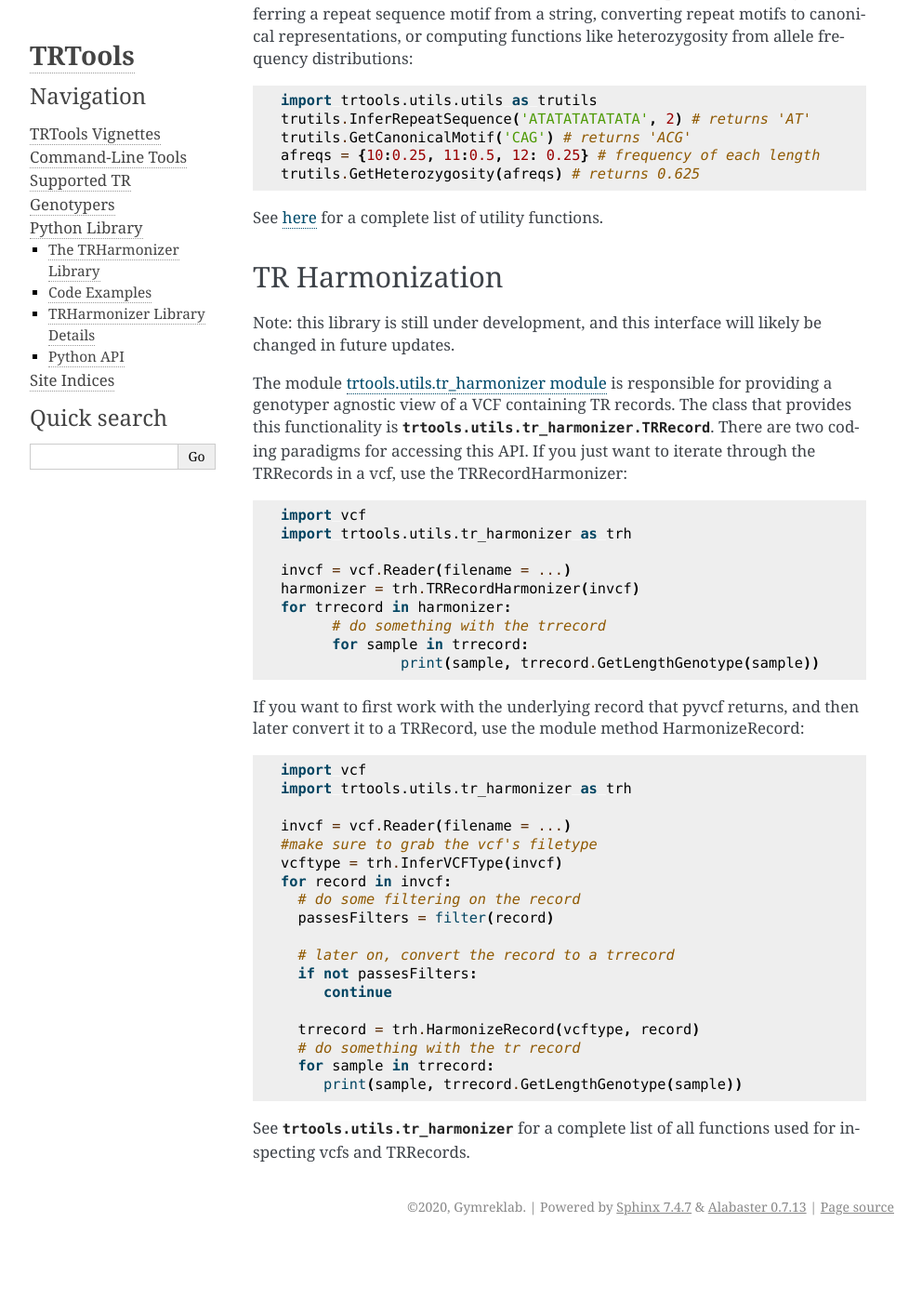
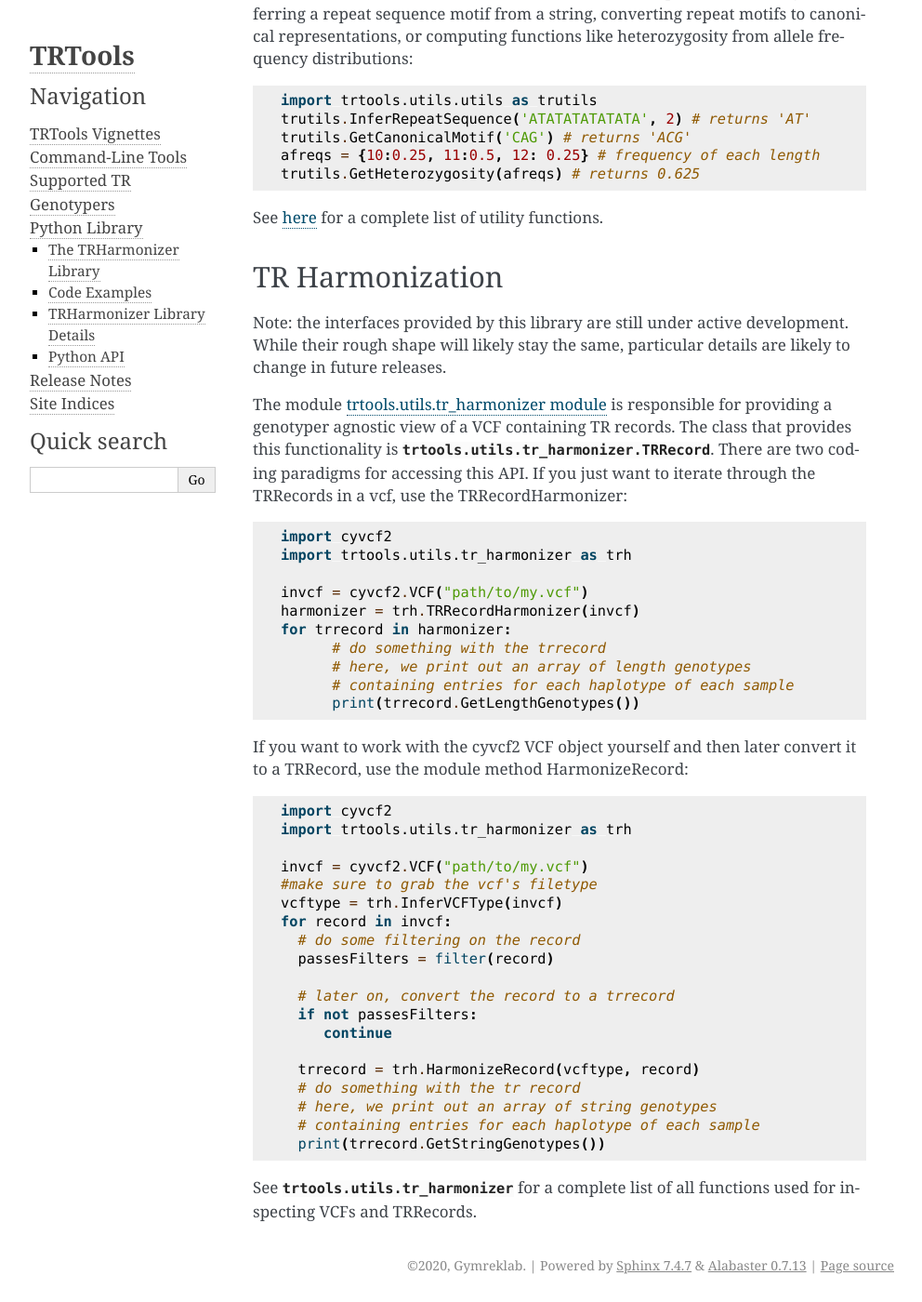
Before and after one commit to gymrek-lab/TRTools, a Sphinx documentation site: the page built from doc/CODE_EXAMPLES.rst, in a window 1280 px wide and 1400 px high, scrolled down 262 px. Shown: the whole window at 93% size, without its empty margins (148-1140 px from the left). Built offline with Sphinx 7.4.7, drawn with Linux system fonts in a browser that asks for light colours; before the commit the page ends 1599 px from its top, so only the background shows below that.

Commit message:
Address Nima's comments and add RELEASE_NOTES.rst

```diff
--- a/README.rst
+++ b/README.rst
@@ -103,8 +103,6 @@ Development Notes
 -----------------
 
 * TRTools only currently supports diploid genotypes. Haploid calls, such as those on male chrX or chrY, are not yet supported but should be coming soon.
-* TRTools currently works on top of the `PyVCF <http://pyvcf.readthedocs.io/en/latest/>`_ library. We plan in a future release to move to `cyvcf2 <https://github.com/brentp/cyvcf2>`_.
-
 
 Contributing
 ------------
--- a/doc/CODE_EXAMPLES.rst
+++ b/doc/CODE_EXAMPLES.rst
@@ -19,26 +19,27 @@ See :doc:`here <trtools.utils.utils>` for a complete list of utility functions.
 TR Harmonization
 ----------------
 
-Note: this library is still under development, and this interface will likely be changed in future updates.
+Note: the interfaces provided by this library are still under active development. While their rough shape will likely stay the same, particular details are likely to change in future releases.
 
 The module :doc:`trtools.utils.tr_harmonizer` is responsible for providing a genotyper agnostic view of a VCF containing TR records. The class that provides this functionality is :py:class:`trtools.utils.tr_harmonizer.TRRecord`. There are two coding paradigms for accessing this API. If you just want to iterate through the TRRecords in a vcf, use the TRRecordHarmonizer::
 
-  import vcf
+  import cyvcf2
   import trtools.utils.tr_harmonizer as trh
 
-  invcf = vcf.Reader(filename = ...)
+  invcf = cyvcf2.VCF("path/to/my.vcf")
   harmonizer = trh.TRRecordHarmonizer(invcf)
   for trrecord in harmonizer:
         # do something with the trrecord
-        for sample in trrecord:
-                print(sample, trrecord.GetLengthGenotype(sample))
+        # here, we print out an array of length genotypes
+        # containing entries for each haplotype of each sample
+        print(trrecord.GetLengthGenotypes())
 
-If you want to first work with the underlying record that pyvcf returns, and then later convert it to a TRRecord, use the module method HarmonizeRecord::
+If you want to work with the cyvcf2 VCF object yourself and then later convert it to a TRRecord, use the module method HarmonizeRecord::
 
-  import vcf
+  import cyvcf2
   import trtools.utils.tr_harmonizer as trh
 
-  invcf = vcf.Reader(filename = ...)
+  invcf = cyvcf2.VCF("path/to/my.vcf")
   #make sure to grab the vcf's filetype
   vcftype = trh.InferVCFType(invcf)
   for record in invcf:
@@ -51,7 +52,8 @@ If you want to first work with the underlying record that pyvcf returns, and the
 
     trrecord = trh.HarmonizeRecord(vcftype, record)
     # do something with the tr record
-    for sample in trrecord:
-       print(sample, trrecord.GetLengthGenotype(sample))
+    # here, we print out an array of string genotypes
+    # containing entries for each haplotype of each sample
+    print(trrecord.GetStringGenotypes())
 
-See :py:mod:`trtools.utils.tr_harmonizer` for a complete list of all functions used for inspecting vcfs and TRRecords.
+See :py:mod:`trtools.utils.tr_harmonizer` for a complete list of all functions used for inspecting VCFs and TRRecords.
--- /dev/null
+++ b/doc/RELEASE_NOTES.rst
@@ -0,0 +1,4 @@
+Release Notes
+=============
+
+.. include:: ../RELEASE_NOTES.rst
--- a/doc/index.rst
+++ b/doc/index.rst
@@ -23,4 +23,5 @@ Table of Contents
    UTILITIES
    CALLERS
    LIBRARY
+   RELEASE_NOTES
    site_indices
```
Also changed, not shown: RELEASE_NOTES.rst (added, +24 -0 lines), doc/LIBRARY_OVERVIEW.rst (+4 -4 lines), 2 other files.
